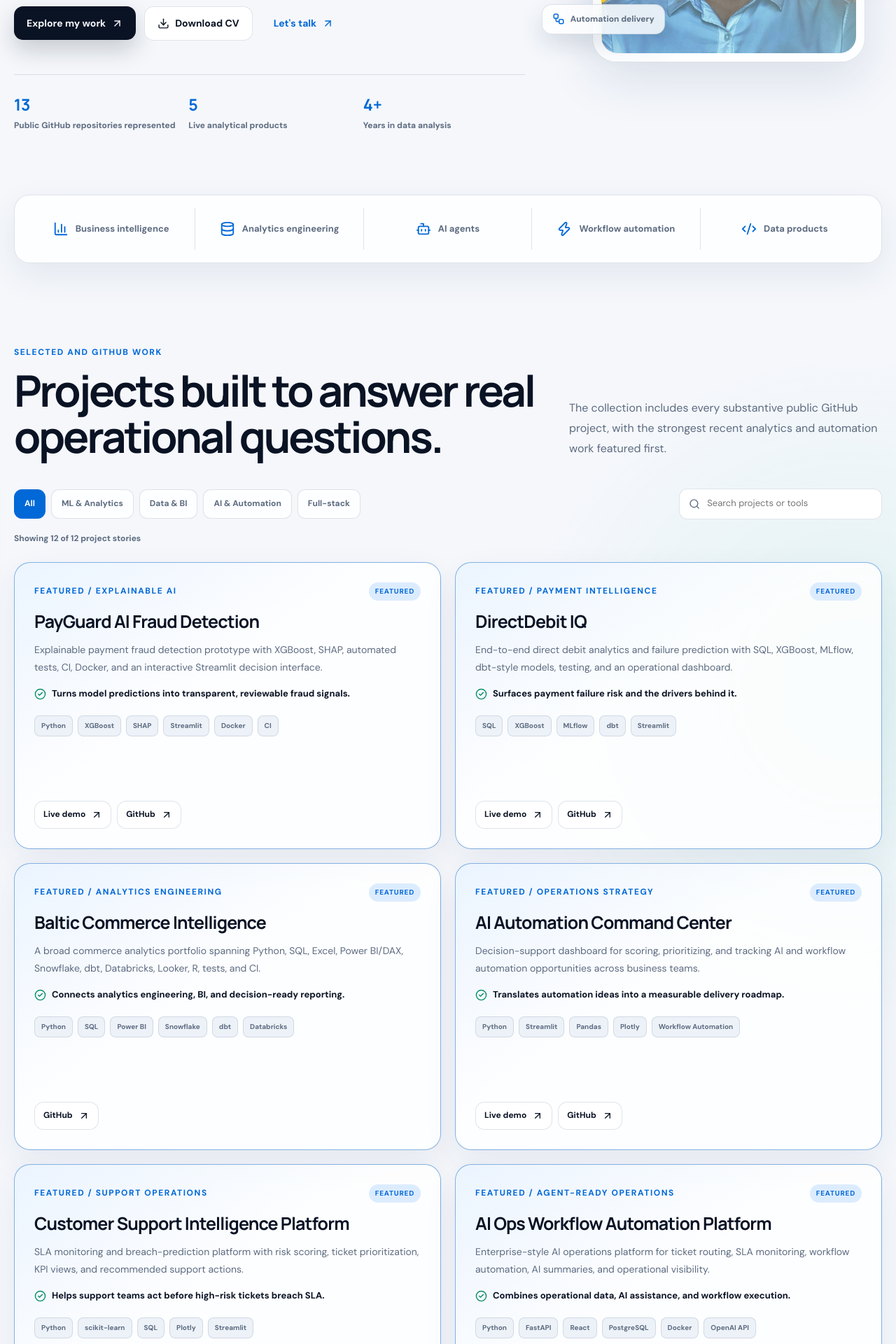
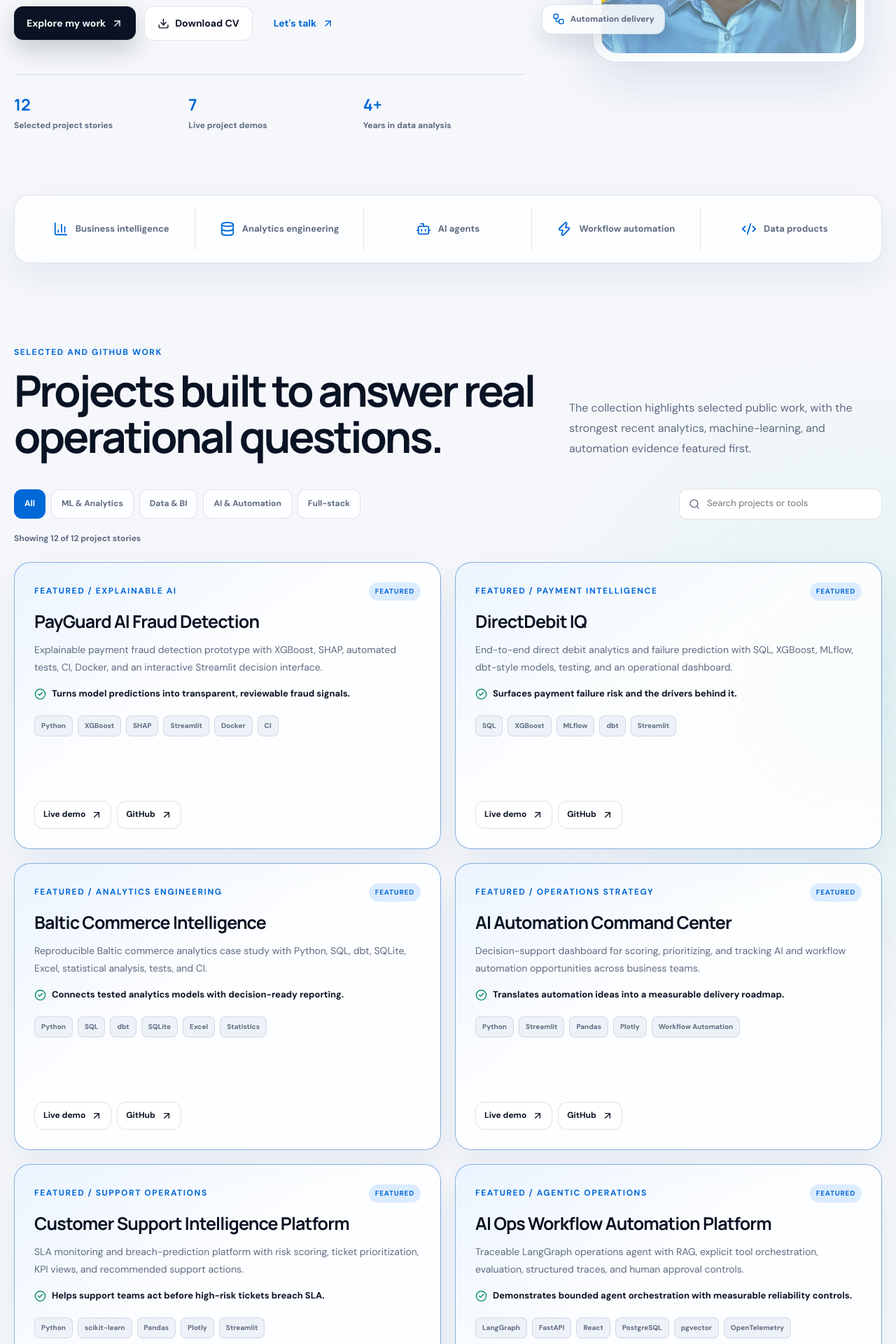
Before and after one commit to RidhanPar/ridhan-portfolio, a React (Vite) app: page / in a window 1280 px wide. Shown: the part 640-2560 px from the top of the page at 70% size. Built offline with nearby package versions, Linux system fonts and the light colour scheme.

Commit message:
Align portfolio claims with project evidence

```diff
--- a/src/main.jsx
+++ b/src/main.jsx
@@ -53,10 +53,13 @@ const projects = [
     category: 'Data & BI',
     eyebrow: 'Featured / Analytics engineering',
     description:
-      'A broad commerce analytics portfolio spanning Python, SQL, Excel, Power BI/DAX, Snowflake, dbt, Databricks, Looker, R, tests, and CI.',
-    tech: ['Python', 'SQL', 'Power BI', 'Snowflake', 'dbt', 'Databricks'],
-    outcome: 'Connects analytics engineering, BI, and decision-ready reporting.',
-    links: [['GitHub', 'https://github.com/RidhanPar/baltic-commerce-intelligence']],
+      'Reproducible Baltic commerce analytics case study with Python, SQL, dbt, SQLite, Excel, statistical analysis, tests, and CI.',
+    tech: ['Python', 'SQL', 'dbt', 'SQLite', 'Excel', 'Statistics'],
+    outcome: 'Connects tested analytics models with decision-ready reporting.',
+    links: [
+      ['Live demo', 'https://ridhanpar.github.io/baltic-commerce-intelligence/'],
+      ['GitHub', 'https://github.com/RidhanPar/baltic-commerce-intelligence']
+    ],
     featured: true
   },
   {
@@ -79,7 +82,7 @@ const projects = [
     eyebrow: 'Featured / Support operations',
     description:
       'SLA monitoring and breach-prediction platform with risk scoring, ticket prioritization, KPI views, and recommended support actions.',
-    tech: ['Python', 'scikit-learn', 'SQL', 'Plotly', 'Streamlit'],
+    tech: ['Python', 'scikit-learn', 'Pandas', 'Plotly', 'Streamlit'],
     outcome: 'Helps support teams act before high-risk tickets breach SLA.',
     links: [
       ['Live demo', 'https://customer-support-intelligence-platform.streamlit.app/'],
@@ -90,12 +93,15 @@ const projects = [
   {
     title: 'AI Ops Workflow Automation Platform',
     category: 'AI & Automation',
-    eyebrow: 'Featured / Agent-ready operations',
+    eyebrow: 'Featured / Agentic operations',
     description:
-      'Enterprise-style AI operations platform for ticket routing, SLA monitoring, workflow automation, AI summaries, and operational visibility.',
-    tech: ['Python', 'FastAPI', 'React', 'PostgreSQL', 'Docker', 'OpenAI API'],
-    outcome: 'Combines operational data, AI assistance, and workflow execution.',
-    links: [['GitHub', 'https://github.com/RidhanPar/ai-ops-workflow-automation-platform']],
+      'Traceable LangGraph operations agent with RAG, explicit tool orchestration, evaluation, structured traces, and human approval controls.',
+    tech: ['LangGraph', 'FastAPI', 'React', 'PostgreSQL', 'pgvector', 'OpenTelemetry'],
+    outcome: 'Demonstrates bounded agent orchestration with measurable reliability controls.',
+    links: [
+      ['Live demo', 'https://ridhan-ai-ops-dashboard.onrender.com'],
+      ['GitHub', 'https://github.com/RidhanPar/ai-ops-workflow-automation-platform']
+    ],
     featured: true
   },
   {
@@ -168,25 +174,25 @@ const projects = [
 
 const agentWorkflows = [
   {
-    name: 'Codex',
-    role: 'Repository-scale implementation',
+    name: 'Ticket Triage Graph',
+    role: 'Bounded agent orchestration',
     description:
-      'Use Codex as a coding agent to inspect a codebase, implement scoped changes, run checks, and prepare production-ready GitHub updates.',
-    outputs: ['Code changes', 'Tests and builds', 'GitHub delivery']
+      'Route support tickets through a LangGraph workflow that retrieves context, proposes actions, and pauses sensitive changes for approval.',
+    outputs: ['Explicit tool steps', 'Approval gates', 'Deterministic fallback']
   },
   {
-    name: 'Cowork',
-    role: 'Collaborative knowledge work',
+    name: 'Knowledge Retrieval',
+    role: 'Grounded response context',
     description:
-      'Apply Cowork-style agent collaboration to research, organize evidence, draft deliverables, and keep complex work moving with clear checkpoints.',
-    outputs: ['Research synthesis', 'Structured drafts', 'Review loops']
+      'Search a pgvector-backed knowledge base and attach retrieved evidence before the workflow recommends a ticket action.',
+    outputs: ['Vector search', 'Retrieved evidence', 'Source-aware output']
   },
   {
-    name: 'MCP + Tool-Using Agents',
-    role: 'Connected workflow orchestration',
+    name: 'Tool Orchestration',
+    role: 'Connected workflow execution',
     description:
-      'Design agent workflows that connect to tools and business systems through MCP-style interfaces, with verification and human review built in.',
-    outputs: ['Tool calls', 'Workflow automation', 'Human-in-the-loop controls']
+      'Coordinate knowledge search, customer-history lookup, and ticket updates through explicit tools with role checks and audit records.',
+    outputs: ['Tool traces', 'Role checks', 'Audit events']
   },
   {
     name: 'CI and Observability',
@@ -214,9 +220,9 @@ const skills = [
   'FastAPI',
   'React',
   'Workflow Automation',
-  'Codex',
-  'Cowork',
-  'MCP',
+  'LangGraph',
+  'RAG',
+  'OpenTelemetry',
   'AI Agents',
   'GitHub Actions',
   'Docker'
@@ -399,8 +405,8 @@ function App() {
               </a>
             </div>
             <div className="heroProof" aria-label="Portfolio highlights">
-              <div><strong>13</strong><span>Public GitHub repositories represented</span></div>
-              <div><strong>5</strong><span>Live analytical products</span></div>
+              <div><strong>12</strong><span>Selected project stories</span></div>
+              <div><strong>7</strong><span>Live project demos</span></div>
               <div><strong>4+</strong><span>Years in data analysis</span></div>
             </div>
           </div>
@@ -439,8 +445,8 @@ function App() {
               <h2>Projects built to answer real operational questions.</h2>
             </div>
             <p>
-              The collection includes every substantive public GitHub project, with the strongest
-              recent analytics and automation work featured first.
+              The collection highlights selected public work, with the strongest recent analytics,
+              machine-learning, and automation evidence featured first.
             </p>
           </div>
 
```
Also changed, not shown: package.json (+5 -5 lines), 1 other file (tests, documents, lock files or other folders).
